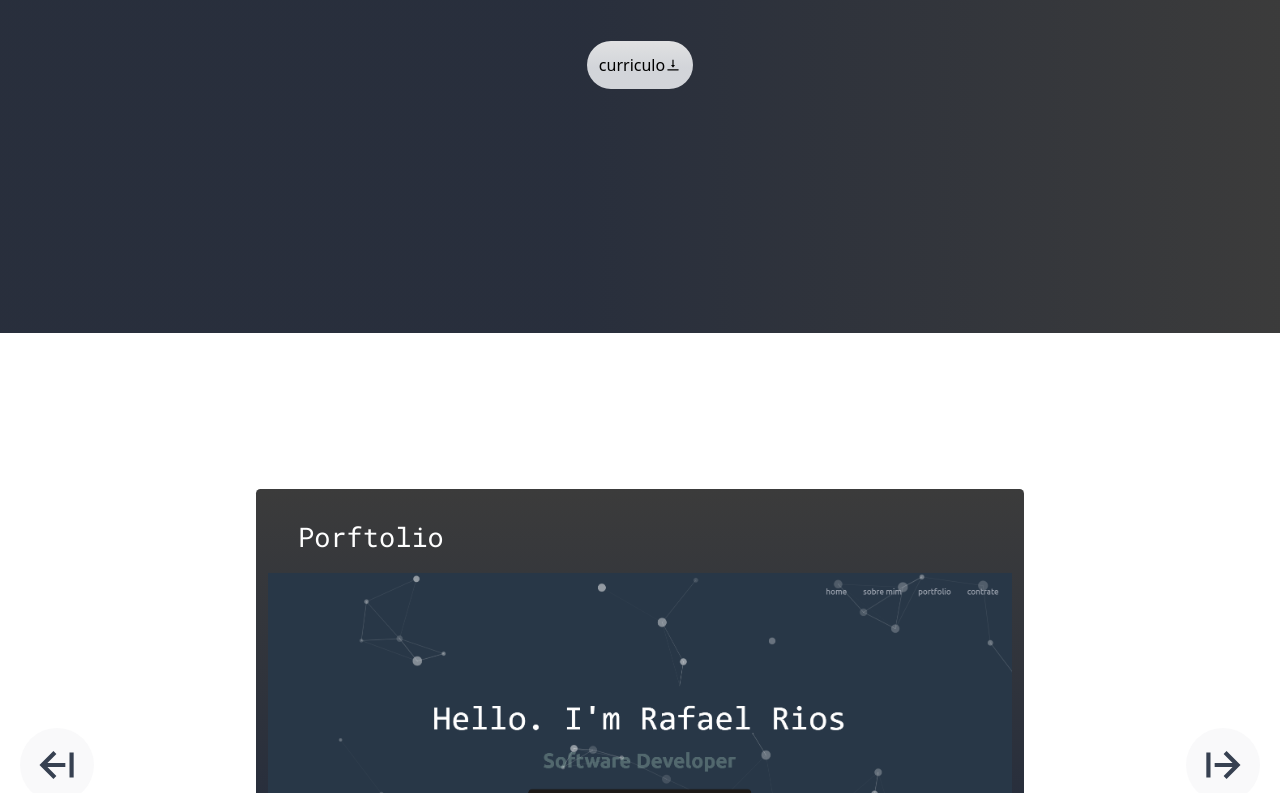
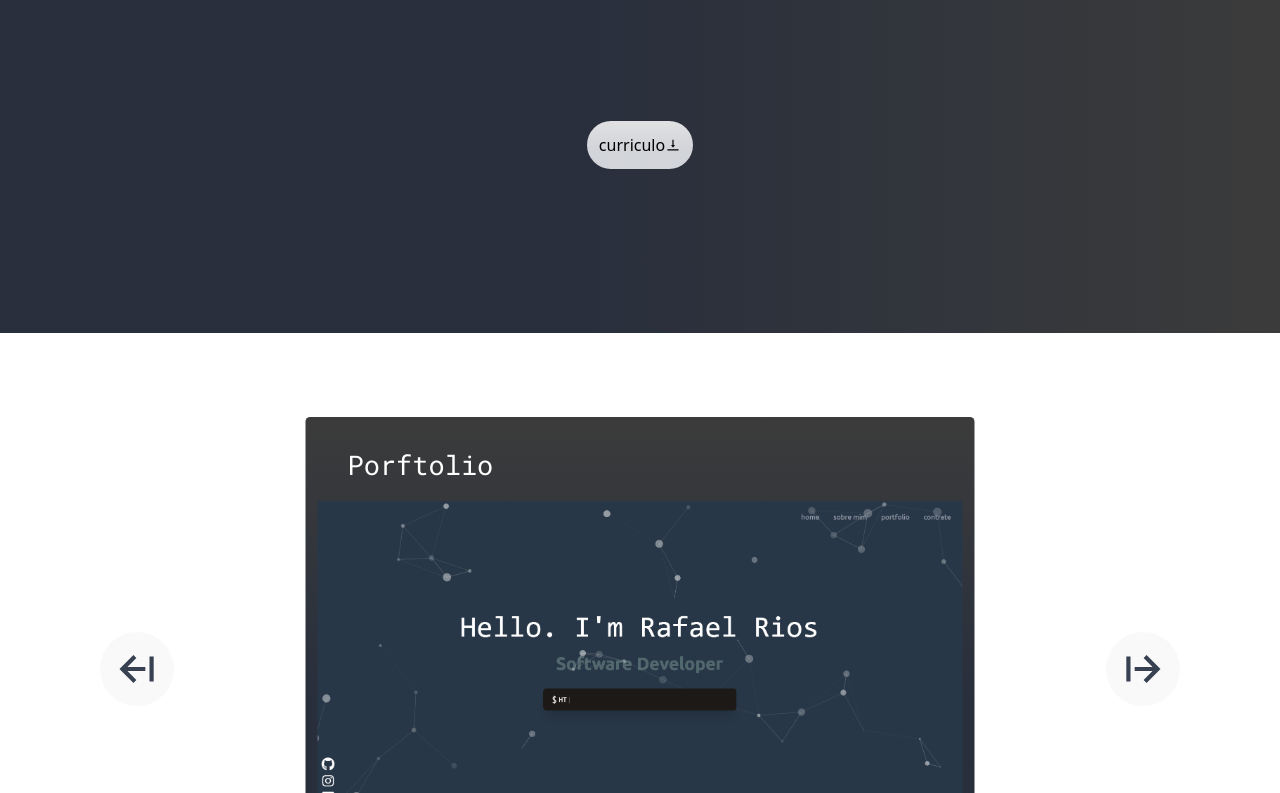
Before and after one commit to RafaelRaios/Portfolio, a React (Vite) app: page / in a window 1280 px wide. Shown: the part 1267-2060 px from the top of the page. Built offline with nearby package versions, Linux system fonts and the light colour scheme.

Commit message:
.
lembrar depois de fazer o "ler mais"

```diff
--- a/src/App.css
+++ b/src/App.css
@@ -13,10 +13,14 @@
   }
 }
 
-.maior:hover .menor{
-  transform: translateX(200000);
+
+@media (min-width: 768px) {
+  .maior:hover .menor{
+    padding-left: 27% ;
+    transition-duration: 500ms;
+  }
+
 }
-
 
 @media (min-width: 768px) {
   .icone:hover .nome{
--- a/src/components/contact.jsx
+++ b/src/components/contact.jsx
@@ -24,8 +24,8 @@ const Contact = () => {
                     <textarea name="message" rows={10} placeholder='digite aqui sua mensagem'
                     className='p-2 bg-gray-700/50 text-white border-2 focus:outline-none rounded-md '></textarea>
 
-                    <button type='submit' className='bg-gradient-to-t from-gray-200/90 from-45% to-neutral-100/40 px-6 py-2
-                    rounded-md hover:px-10 duration-300 cursor-pointer mx-auto my-6 flex maior'>
+                    <button type='submit' className='bg-gradient-to-t from-gray-200/50 from-45% to-neutral-100/40 px-6 py-2
+                    rounded-md hover:pr-6 duration-200 cursor-pointer mx-auto my-6 flex maior'>
                         <div className='flex items-center font-signature font-bold'>
                             Enviar <div className='menor'><BiChevronRight size={30}/></div>
                         </div>
--- a/src/components/feitos.jsx
+++ b/src/components/feitos.jsx
@@ -18,8 +18,19 @@ const Feitos = () => {
             img: site,
             child: (
                 <div className="scale-25 md:scale-75 bg-gradient-to-t from-gray-900/90 from-45% to-neutral-800/90 p-4 rounded-md
-                max-w-screen-lg mx-auto ">
-                    <h2 className="text-white text-4xl font-signature py-3 mx-4 md:mx-10 md:my-4">Porftolio</h2>
+                max-w-screen-lg mx-auto "
+                onClick={() => {
+
+                    console.log(index)
+                    if(index > 0) {
+                        setIndex(index - 1)
+                    }
+                    else {
+                        setIndex(repositorio.length - 1)
+                    }
+
+                }}>
+                    <h2 className="text-white text-3xl md:text-4xl font-signature py-3 mx-4 md:mx-10 md:my-4">Porftolio</h2>
                     <a href="https://github.com/RafaelRaios/Portfolio" target="blank"><img src={site} alt="" link/></a>
                     <p className="text-white my-4 font-base justify-center items-center">Esse é um site pessoal, ou um portfolio, com o intuito de listar minhas habilidades
                     como programador assim como links sociais que ajudem a me mostrar melhor quem é Rafael Rios, de modo a facilitar para alguem que esteja
@@ -33,13 +44,27 @@ const Feitos = () => {
             img: alagoano,
             child: (
                 <div className="scale-25 md:scale-75 bg-gradient-to-t from-gray-900/90 from-45% to-neutral-800/90 p-4 rounded-md items-center
-                mx-auto max-w-screen-lg">
-                    <h2 className="text-white text-4xl font-signature py-3 mx-4 md:mx-10 md:my-4">Alagoaninho Adventures</h2>
-                    <a href="https://github.com/RafaelRaios/Alagoaninho-Adventures" target="blank"><img src={alagoano} alt="" link/></a>
+                max-w-screen-lg mx-auto"
+                onClick={() => {
+
+                    console.log(index)
+                    if(index > 0) {
+                        setIndex(index - 1)
+                    }
+                    else {
+                        setIndex(repositorio.length - 1)
+                    }
+
+                }}>
+                    <h2 className="text-white text-2xl md:text-4xl font-signature py-3 mx-4 md:mx-10 md:my-4">Alagoaninho Adventures</h2>
+                    <a href="https://github.com/RafaelRaios/Alagoaninho-Adventures" target="blank"
+                    className="flex ">
+                        <img src={alagoano} alt="" link/>
+                    </a>
                     <p className="text-white my-4 font-base justify-center items-center ">
                     Alagoaninho adventures é um mini jogo feito em grupo para a disciplina de introdução a programação na UFPE, Alagoaninho
                     Adventures é um jogo de plataforma baseado em jogos como I Wanna be The Guy e cat mario, assim como um toque cômico do
-                    jogo brasileiro Mineirinho Ultra Adventures, substituido por Alagoaninho já que vim de Maceió, em resumo esse jogo é um
+                    jogo brasileiro Mineirinho Ultra Adventures,  em resumo esse jogo é um
                     jogo de plataforma voltado para proporcionar grandes dificuldades o jogador, de maneiras inusitadas como plataformas que
                     matam o jogador ao pousar nela. Nesse jogo eu fui responsável pelo game desing, pelos sprites, pela programação do atirador,
                     do personagem principal e pelas telas de vitória e derrota
@@ -50,9 +75,10 @@ const Feitos = () => {
     ]
 
     return (
-        <div name="portfolio" className="w-full h-screen items-center">
-            <div className="flex my-16">
-                <button className="text-gray-700 md:hover:scale-110 bg-gray-100/50 rounded-full duration-200 scale-50 md:scale-100
+        <div name="portfolio" className="items-center">
+            <div className="my-16 md:my-0 md:mx-20">
+                <div className="flex ">
+                <button className="hidden md:flex text-gray-700 md:hover:scale-110 bg-gray-100/50 rounded-full duration-200 scale-50 md:scale-100
                 my-auto md:mx-5"
                 onClick={() => {
 
@@ -70,7 +96,7 @@ const Feitos = () => {
 
                 {repositorio[index].child}
 
-                <button className="text-gray-700 md:hover:scale-110 bg-gray-100/50 rounded-full duration-200 scale-50 md:scale-100
+                <button className="hidden md:flex text-gray-700 md:hover:scale-110 bg-gray-100/50 rounded-full duration-200 scale-50 md:scale-100
                 my-auto md:mx-5"
                 onClick={() => {
 
@@ -85,6 +111,8 @@ const Feitos = () => {
                 }}>
                     <div className="p-3"><BiArrowFromLeft size={50}/></div>
                 </button>
+                </div>
+
             </div>
         </div>
     )
--- a/src/components/sobre.jsx
+++ b/src/components/sobre.jsx
@@ -7,7 +7,7 @@ const Sobre = () => {
 
     return (
 
-        <div name="sobre mim" className="w-full h-screen bg-gradient-to-r from-gray-900/90 from-45% to-neutral-800/90 ">
+        <div name="sobre mim" className="w-full md:h-screen bg-gradient-to-r from-gray-900/90 from-45% to-neutral-800/90 ">
             <div className="flex flex-col items-center text-white max-w-screen-lg mx-auto justify-center p-4 ">
                 <div className="scale-150 font-signature mt-5">
                     <h2> Sobre mim: </h2>
@@ -37,7 +37,7 @@ const Sobre = () => {
                       molestiae consequatur, vel illum qui dolorem eum fugiat quo voluptas nulla pariatur?
                 </p>
                 <div className="flex items-center bg-gradient-to-t from-gray-200/90 from-45% to-neutral-100/90 text-black p-3
-                rounded-full hover:cursor-pointer hover:scale-110 duration-300">
+                rounded-full hover:cursor-pointer hover:scale-110 duration-300 md:my-20">
                     <p>curriculo</p>
                     <AiOutlineVerticalAlignBottom />
                 </div>
```
